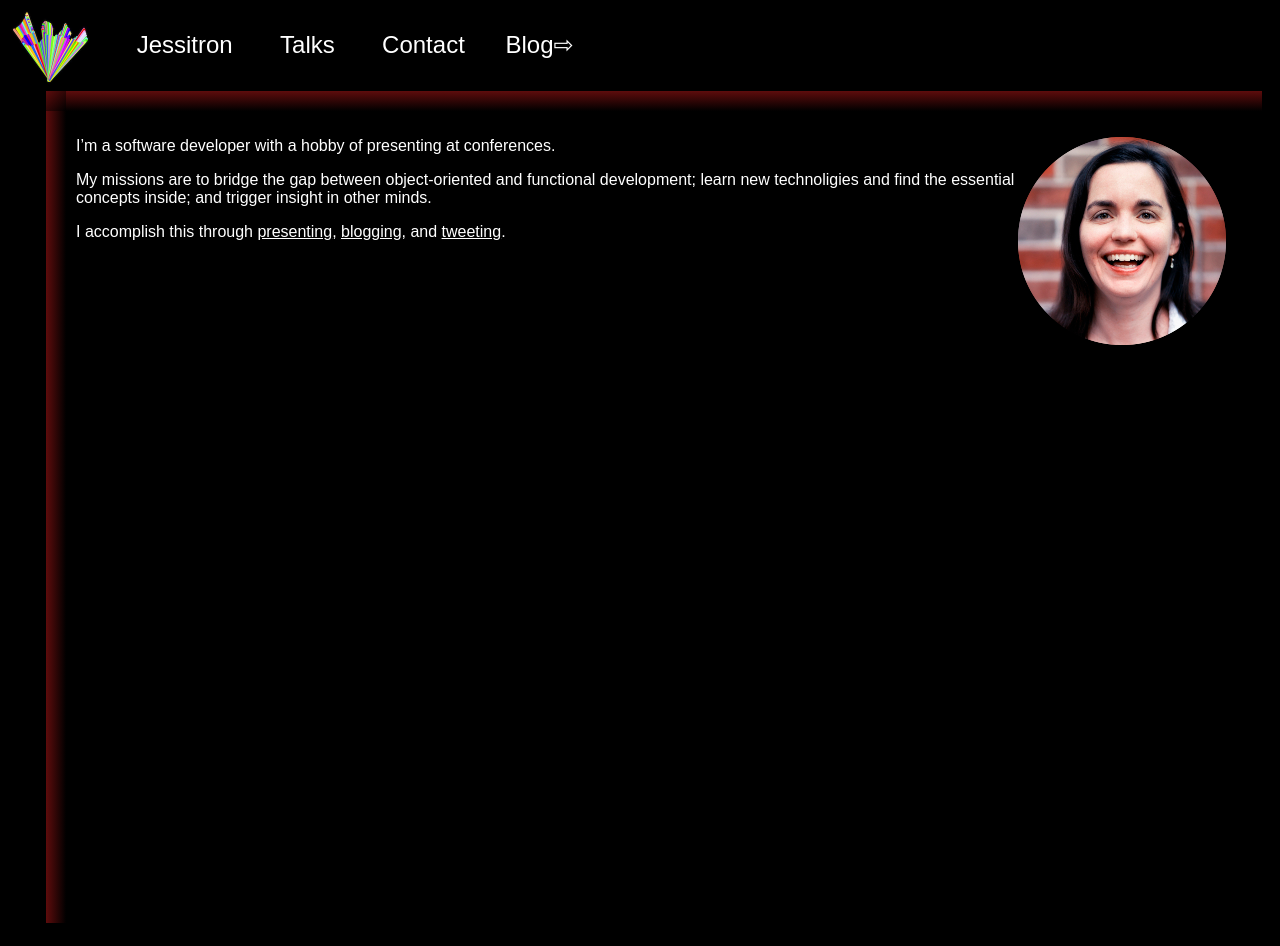
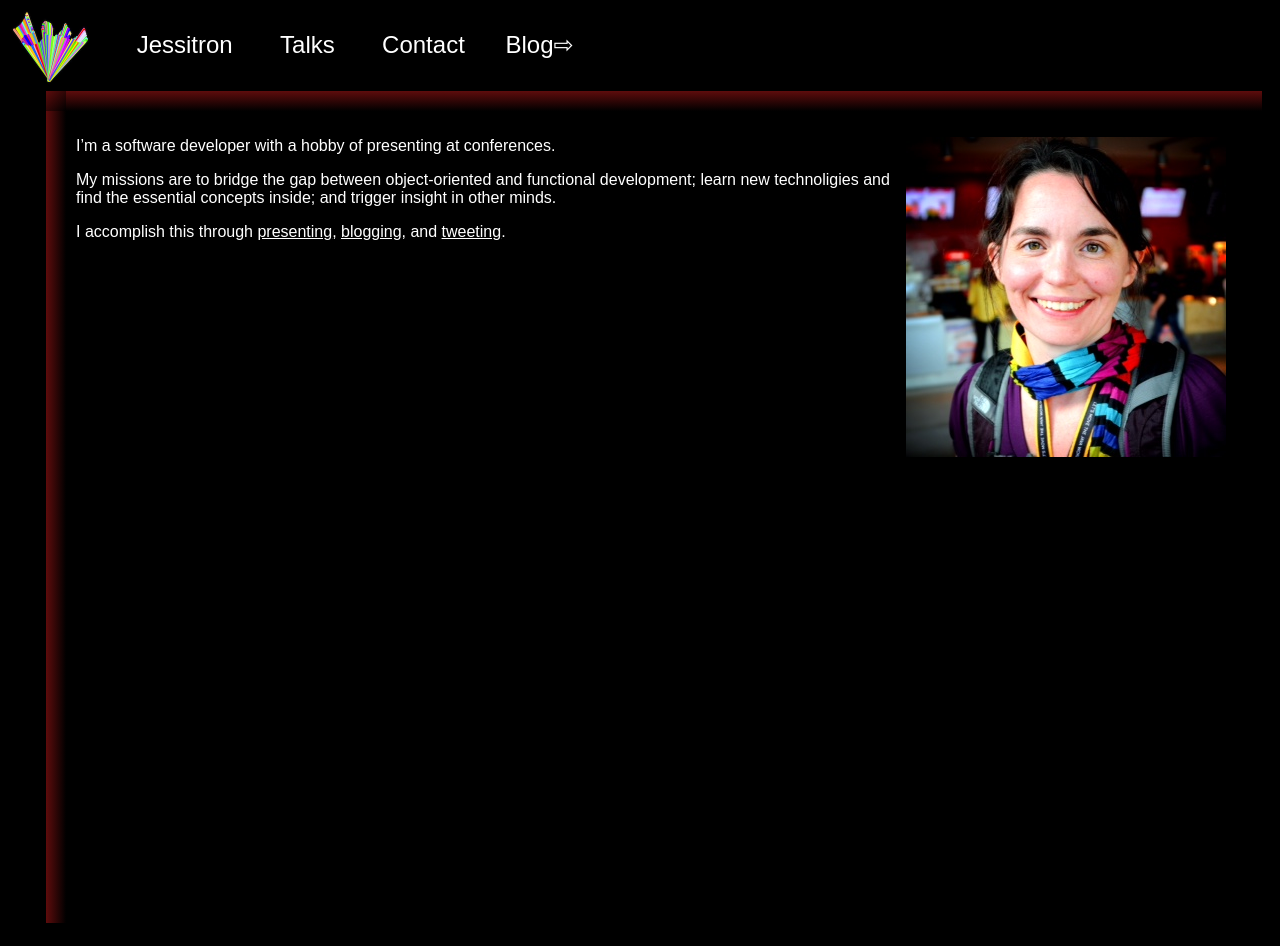
Before and after one commit to jessitron/jessitron.com, a Jekyll site: the page built from index.md, in a window 1280 px wide. Built offline with Jekyll 4.4.1, drawn with Linux system fonts in a browser that asks for light colours.

Commit message:
Updated front photo

```diff
--- a/index.md
+++ b/index.md
@@ -2,7 +2,7 @@
 layout: default
 name: home
 ---
-<img class="portrait" src="images/circlehead.png" />
+<img class="portrait" src="images/geecon.jpeg" />
 
 I'm a software developer with a hobby of presenting at conferences.
 
```
Also changed, not shown: images/geecon.jpeg (added).
